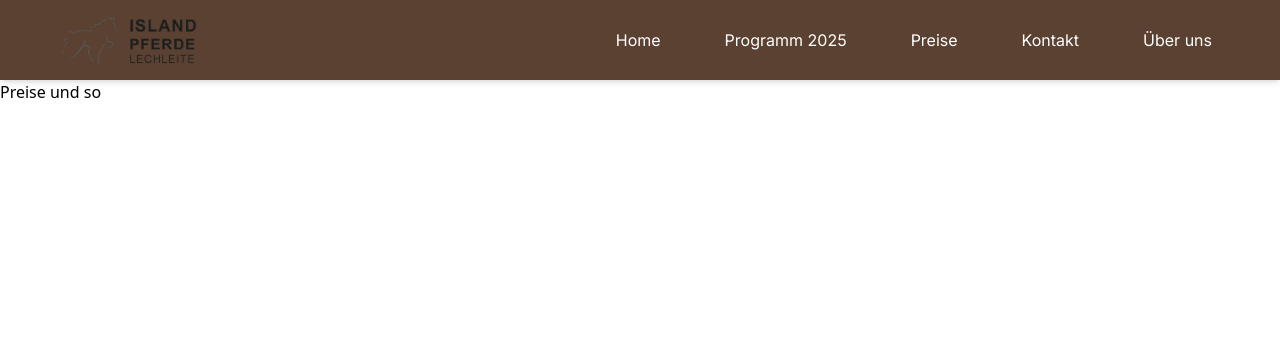
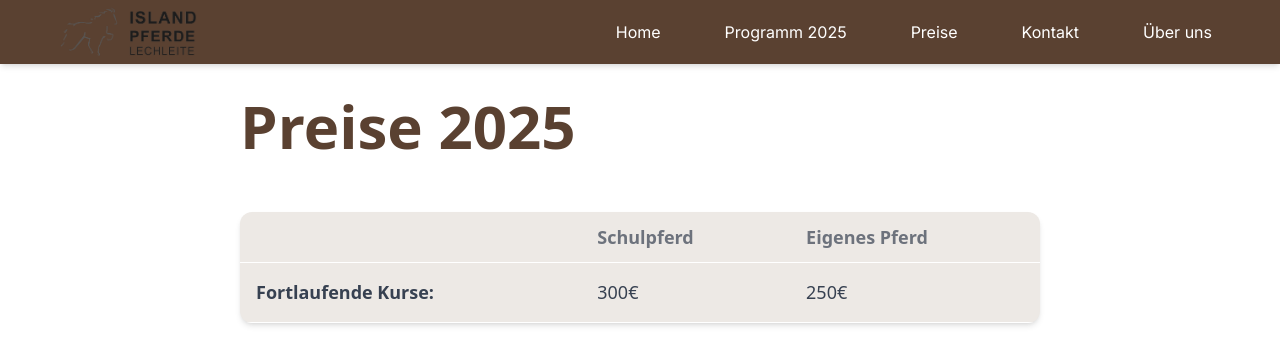
Before and after one commit to Evald2000/pferdehof, a React (Create React App) app: page /#/price in a window 1280 px wide. Shown: the top 364 px of the page. Built offline with nearby package versions, Linux system fonts and the light colour scheme.

Commit message:
Preisliste added

```diff
--- a/package.json
+++ b/package.json
@@ -54,6 +54,7 @@
     "@testing-library/react": "^16.2.0",
     "gh-pages": "^6.3.0",
     "postcss-import": "^16.1.0",
+    "prettier-plugin-tailwindcss": "^0.6.11",
     "react-router-dom": "^7.1.1",
     "tailwindcss": "^3.4.17"
   }
--- a/src/Header.tsx
+++ b/src/Header.tsx
@@ -8,7 +8,7 @@ function Header() {
     const currentYear = new Date().getFullYear();
 
     return (
-        <div className="fixed top-0 left-0 right-0 h-20 flex items-center bg-header shadow-md px-14">
+        <div className="fixed top-0 left-0 right-0 h-16 flex items-center bg-header shadow-md px-14">
             <img src={logo} alt="Logo" className="h-16" /> {/* Add the logo image */}
             <div className="flex-grow"></div> {/* Spacer to push buttons to the right */}
             <div className="flex space-x-10">
--- /dev/null
+++ b/src/Home.tsx
@@ -0,0 +1,53 @@
+import Footer from "./Footer";
+import Header from "./Header";
+import hof from "./assets/Hof-aereal.jpg";
+import pony from "./assets/pony.jpg";
+import hof_panoram from "./assets/hof_panoram.jpg";
+
+const Home = () => {
+  return (
+    <div>
+      <Header></Header>
+      <div className="grid sm:grid-cols-2 gap-4 mt-28 mx-14">
+
+        <div className="min-h-24 rounded-lg shadow-inner bg-orange-500"><img src={hof} alt="Hof" className="w-full h-full object-cover rounded-lg" /></div>
+        <div className="min-h-24 rounded-lg shadow-inner bg-background">
+          <div className="p-10 text-lg">
+            <h1 className="font-bold text-3xl text-lightBrown">Willkommen bei Islandpferde Lechleite</h1>
+            <p>Unser Pferdehof an der schönen Lechleite liegt zwischen Friedberg und Augsburg. Wir sind spezialisiert auf Islandpferde – das sind nicht nur wunderschöne Tiere – sie eignen sich auch wunderbar als Schulpferd für Kinder und Erwachsene und begeistern sowohl Anfänger als auch anspruchsvolle Reitprofis.
+              Individuellen Reitunterricht und Kurse bieten wir nicht nur für Kinder und Jugendliche an, sondern auch individuell zugeschnitten für Erwachsene. Egal, ob erfahrener Reiter, Anfänger oder Wiedereinsteiger.
+              Unsere Events, Seminare und Lehrgänge rund ums Pferd finden Sie in unserem Jahresprogramm
+            </p>
+          </div>
+        </div>
+      </div>
+      <div className="m-14">
+<img className="rounded-md" src={hof_panoram}/>
+</div>
+      <div className="grid sm:grid-cols-2 gap-4 mt-14 mx-14">
+        <div className="min-h-24 rounded-lg shadow-inner bg-background">
+          <div className="p-10 text-lg">
+            <h1 className="font-bold text-3xl text-lightBrown">Über uns und unsere Philosophie</h1>
+            <p>Der Islandpferdehof Lechleite wurde von Veronika und Sebastian Frisch vor über 35 Jahren gegründet. Im Jahr 2019 schloß Tochter Stjarna erfolgreich ihre Ausbildung zur Pferdewirtin ab und unterstützt seither den elterlichen Betrieb. Seit Sebastians plötzlichem Tod im August 2023 betreiben Veronika und Stjarna Frisch zusammen mit einem tollem Team die Lechleite gemeinsam.
+              Wir unterrichten grundsätzlich sehr intensiv in kleinen Gruppen (3 – 5 Personen). In allen Reiteinheiten ist das Putzen, Satteln, Zäumen und auch der Umgang mit dem Pferd wichtiger Bestandteil. Natürlich darf auch der Spaß nicht zu kurz kommen. Am Besten gleichermaßen für Reiter und Pferd.
+              Leiten lassen wir uns vom Wesen und der Natur des Pferdes. Seinen Verhaltensweisen, seiner Anatomie, seinen Bedürfnissen und nicht zuletzt seiner Individualität. Wir sehen  unsere Aufgabe im „Dolmetschen“ zwischen Mensch und Pferd, um größtmögliche Harmonie miteinander zu erreichen. Altes, klassisches Wissen sowie neueste Erkentnisse vermitteln wir innovativ und altersgerecht zugeschnitten. Wir möchten den Bewohnern an der Lechleite ein zu Hause bieten. Egal, ob Mensch oder Pferd.
+              Den kompletten Überblick über das laufende Jahr erhalten Sie hier:
+            </p>
+            <a href="https://example.com/">Jahresprogramm</a>
+            <p></p>
+            <a href="https://example.com/" >Gebrauchsanweisung Lechleite</a>
+          </div>
+
+        </div>
+        <div className="min-h-24 rounded-lg shadow-inner bg-orange-500"><img src={pony} alt="Hof" className="w-full h-full object-cover rounded-lg" /></div>
+      </div>
+
+      <Footer></Footer>
+    </div>
+
+
+  );
+
+}
+
+export default Home;
--- a/src/pages/PriceList.tsx
+++ b/src/pages/PriceList.tsx
@@ -1,12 +1,58 @@
 import Header from "../Header";
 
 const PriceList = () => {
+
+  var currentYear = new Date().getFullYear();
+
     return (
-        <div>
-            <div className="mt-20">
-            Preise und so
-            </div>
-        </div>
+        <div className="mt-24">
+          <h1 className=" mx-60 text-6xl text-header font-bold">Preise {currentYear}</h1>
+        <div
+  className="mt-14 mx-60 flex flex-col h-full overflow-scroll text-gray-700 bg-background shadow-md rounded-xl bg-clip-border">
+
+  <table className="w-full text-left table-auto min-w-max">
+    <thead>
+      <tr>
+        <th className="p-4 border-b border-white bg-blue-gray-50">
+          <p className="block font-sans text-lg antialiased font-normal leading-none text-blue-gray-900 opacity-70">
+
+          </p>
+        </th>
+        <th className="p-4 border-b border-white bg-blue-gray-50">
+          <p className="block font-sans text-lg antialiased font-bold leading-none text-blue-gray-900 opacity-70">
+            Schulpferd
+          </p>
+        </th>
+        <th className="p-4 border-b border-white bg-blue-gray-50">
+          <p className="block font-bold font-sans text-lg antialiased leading-none text-blue-gray-900 opacity-70">
+            Eigenes Pferd
+          </p>
+        </th>
+      </tr>
+    </thead>
+    <tbody>
+      <tr>
+        <td className="p-4 border-b border-white">
+          <p className="block font-sans text-lg antialiased font-bold leading-normal text-blue-gray-900">
+            Fortlaufende Kurse:
+          </p>
+        </td>
+        <td className="p-4 border-b border-white">
+          <p className="block font-sans text-lg antialiased font-normal leading-normal text-blue-gray-900">
+            300€
+          </p>
+        </td>
+        <td className="p-4 border-b border-white">
+          <p className="block font-sans text-lg antialiased font-normal leading-normal text-blue-gray-900">
+            250€
+          </p>
+        </td>
+      </tr>
+
+    </tbody>
+  </table>
+</div>
+</div>
     );
 
 }
```
Also changed, not shown: 2 other files (tests, documents, lock files or other folders).
